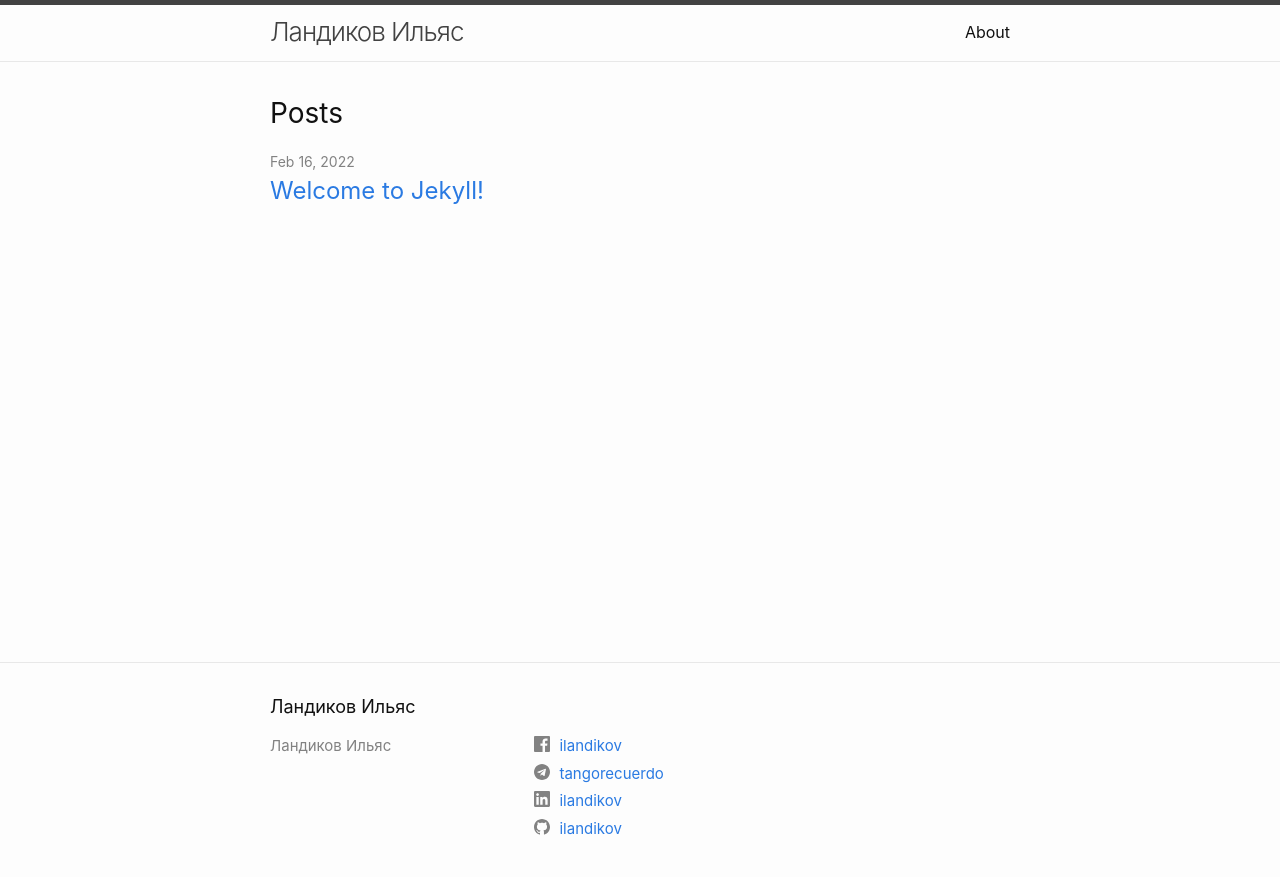
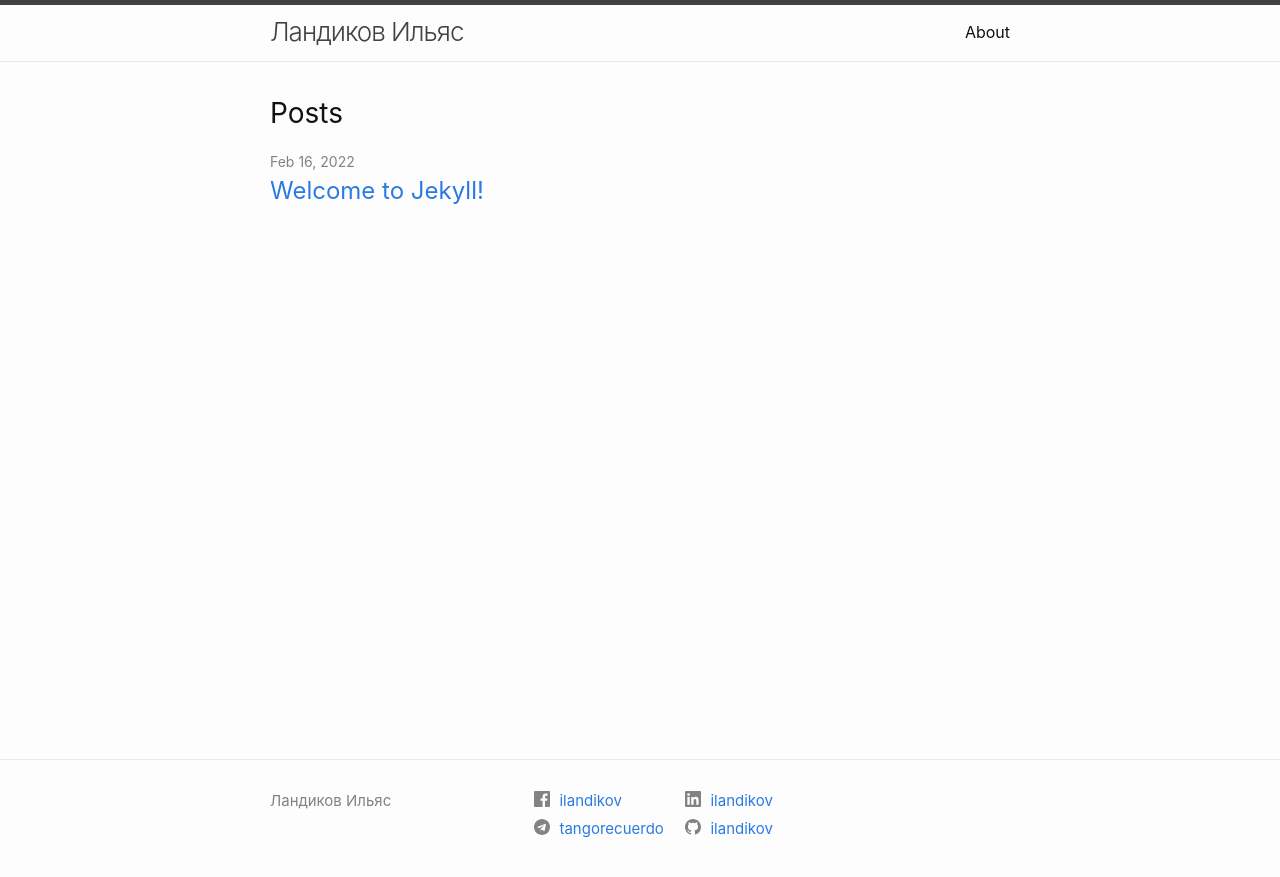
Before and after one commit to ilandikov/ilandikov.github.io, a Jekyll site: the page built from index.markdown, in a window 1280 px wide. Shown: the top 877 px of the page. Built offline with Jekyll 4.4.1, drawn with Linux system fonts in a browser that asks for light colours.

Commit message:
Adjust footer to name + 4 social networks

```diff
--- a/_includes/footer.html
+++ b/_includes/footer.html
@@ -2,8 +2,9 @@
   <data class="u-url" href="{{ "/" | relative_url }}"></data>
 
   <div class="wrapper">
-
+    <!--
     <h2 class="footer-heading">{{ site.title | escape }}</h2>
+    -->
 
     <div class="footer-col-wrapper">
       <div class="footer-col footer-col-1">
@@ -24,11 +25,20 @@
       </div>
 
       <div class="footer-col footer-col-2">
-        {%- include social.html -%}
+        <ul class="social-media-list">
+          {%- if site.facebook_username -%}<li><a href="https://www.facebook.com/{{ site.facebook_username| cgi_escape | escape }}"><svg class="svg-icon"><use xlink:href="{{ '/assets/minima-social-icons.svg#facebook' | relative_url }}"></use></svg> <span class="username">{{ site.facebook_username| escape }}</span></a></li>{%- endif -%}
+          {%- if site.telegram_username -%}<li><a href="https://t.me/{{ site.telegram_username| cgi_escape | escape }}"><svg class="svg-icon"><use xlink:href="{{ '/assets/minima-social-icons.svg#telegram' | relative_url }}"></use></svg> <span class="username">{{ site.telegram_username| escape }}</span></a></li>{%- endif -%}
+        </ul>
       </div>
 
       <div class="footer-col footer-col-3">
+        <ul class="social-media-list">
+          {%- if site.linkedin_username -%}<li><a href="https://www.linkedin.com/in/{{ site.linkedin_username| cgi_escape | escape }}"><svg class="svg-icon"><use xlink:href="{{ '/assets/minima-social-icons.svg#linkedin' | relative_url }}"></use></svg> <span class="username">{{ site.linkedin_username| escape }}</span></a></li>{%- endif -%}
+          {%- if site.github_username -%}<li><a href="https://github.com/{{ site.github_username| cgi_escape | escape }}"><svg class="svg-icon"><use xlink:href="{{ '/assets/minima-social-icons.svg#github' | relative_url }}"></use></svg> <span class="username">{{ site.github_username| escape }}</span></a></li>{%- endif -%}
+        </ul>
+        <!--
         <p>{{- site.description | escape -}}</p>
+        -->
       </div>
     </div>
 
```
